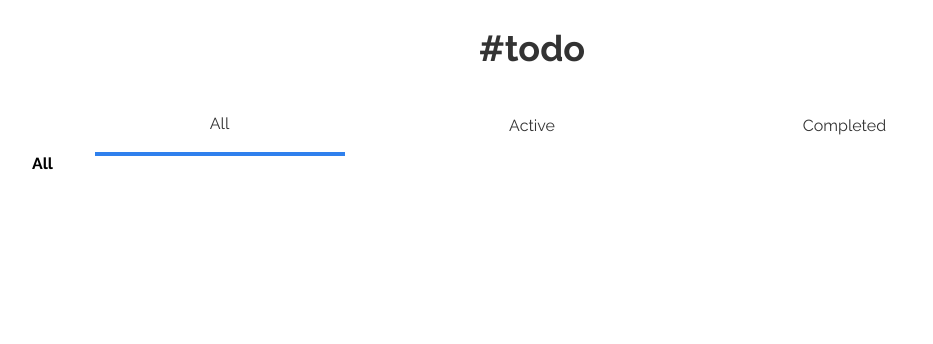
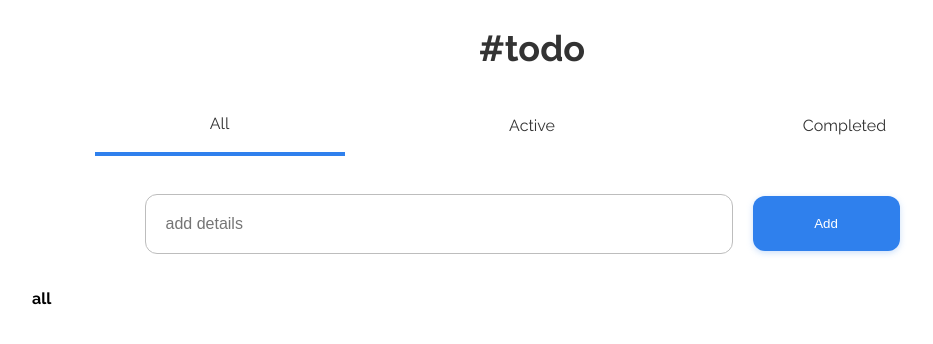
Before and after one commit to DonquixoteSabo/To-Do-List, a React (Create React App) app: page / in a window 1280 px wide. Shown: the top 344 px of the page, without its empty margins (108-1041 px from the left). Built offline with nearby package versions, Linux system fonts and the light colour scheme.

Commit message:
Create AddTask component

```diff
--- a/src/App.js
+++ b/src/App.js
@@ -3,7 +3,7 @@ import React, { useState } from 'react';
 import Header from './components/header/Header';
 import Navigation from './components/nav/Navigation';
 import Main from './components/main/Main';
-
+import AddTask from './components/addTask/AddTask';
 import { BrowserRouter as Router } from 'react-router-dom';
 
 import './App.css';
@@ -16,6 +16,10 @@ function App() {
     setActiveIndex(index);
   };
 
+  const [inputValue, setInputValue] = useState('');
+  const handleChange = event => {
+    setInputValue(event.target.value);
+  };
   return (
     <div className='container'>
       <Router>
@@ -25,6 +29,7 @@ function App() {
           click={handleNavClick}
           activeIndex={activeIndex}
         />
+        <AddTask value={inputValue} handleChange={handleChange} />
         <Main />
       </Router>
     </div>
--- /dev/null
+++ b/src/components/addTask/AddTask.css
@@ -0,0 +1,29 @@
+.addTask{
+    width: 100%;
+    display: flex;
+    justify-content: center;
+    align-items: center;
+    padding: 20px 10px;
+}
+
+.addTask__input{
+    flex-basis: 60%;
+    box-sizing: border-box;
+    padding: 20px 0 20px 20px;
+    font-size: 16px;
+    border: 1px solid #BDBDBD;
+    border-radius: 12px;
+}
+.addTask__button{
+    padding: 20px 35px;
+    flex-basis: 15%;
+    background-color: #2F80ED;
+    color: white;
+    border: none;
+    border-radius: 12px;
+    box-shadow: 0px 2px 6px rgba(127, 177, 243, 0.4);
+    margin: 20px;
+    display: flex;
+    justify-content: center;
+    align-items: center;
+}
--- /dev/null
+++ b/src/components/addTask/AddTask.jsx
@@ -0,0 +1,18 @@
+import './AddTask.css';
+
+const AddTask = ({value, handleChange}) => {
+    return (
+        <section className="addTask">
+            <input
+            className='addTask__input'
+            type="text"
+            placeholder='add details'
+            value={value}
+            onChange={handleChange}
+            />
+            <button className='addTask__button'>Add</button>
+        </section>
+    );
+}
+
+export default AddTask;
--- a/src/components/main/All.js
+++ b/src/components/main/All.js
@@ -1,4 +1,4 @@
 function All() {
-  return <h1>All</h1>;
+  return <h1>all</h1>;
 }
 export default All;
--- a/src/components/main/Main.jsx
+++ b/src/components/main/Main.jsx
@@ -7,9 +7,12 @@ import Completed from './Completed';
 function Main() {
     return(
         <Switch>
-            <Route path='/active' component={Active}/>
-            <Route path='/completed' component={Completed}/>
-            <Route path='/' component={All}/>
+            {/* <Route path='/active' component={Active}/> */}
+            <Route path='/active'>{<Active />}</Route>
+            {/* <Route path='/completed' component={Completed}/> */}
+            <Route path='/completed'>{<Completed />}</Route>
+            {/* <Route path='/' component={All}/> */}
+            <Route path='/'>{<All />}</Route>
             <Redirect from='*' to='/' />
         </Switch>
     )
```
Also changed, not shown: src/components/nav/Navigation.jsx (+4 -4 lines), 1 other file (tests, documents, lock files or other folders).
